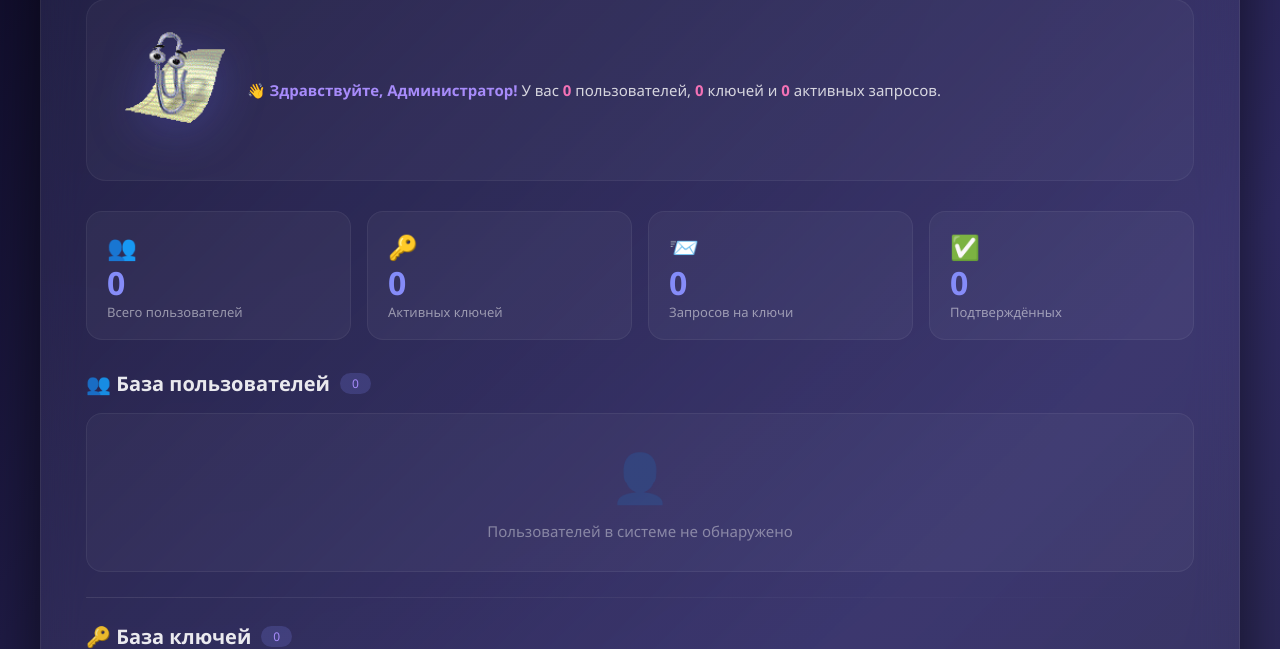
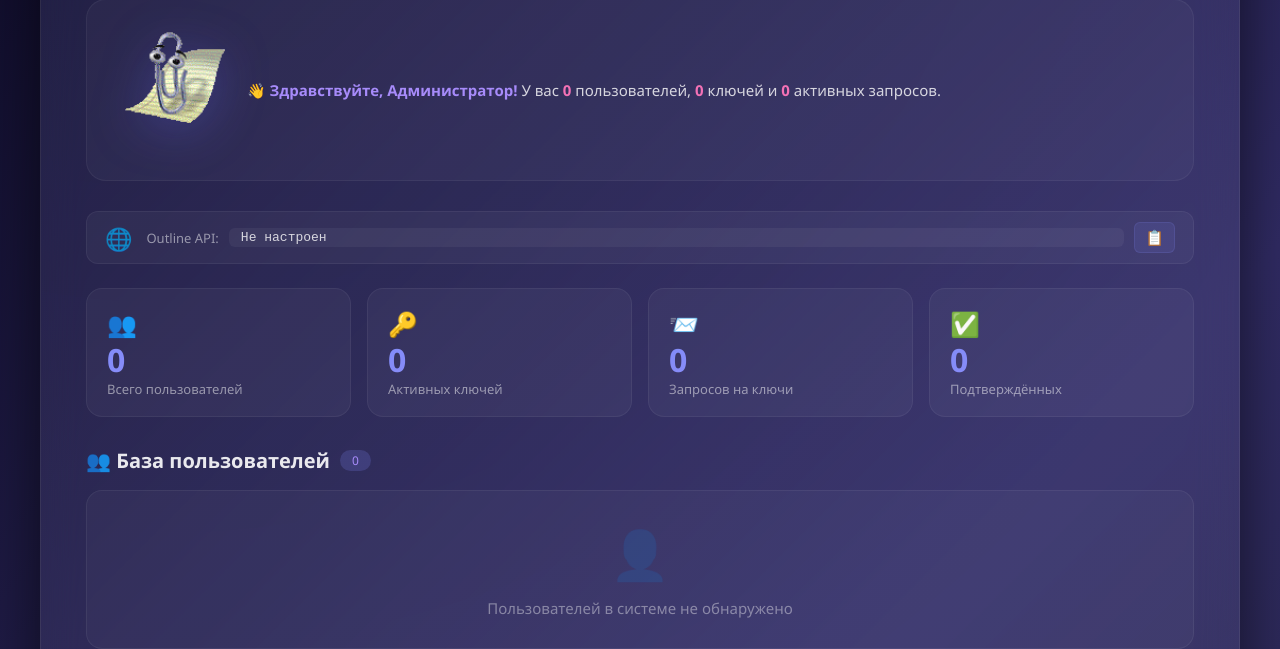
Before and after one commit to Docent681/docent-vpn, a Flask app: template backend/templates/admin_dashboard.html in a window 1280 px wide. Shown: the part 148-797 px from the top of the page. Run offline with Flask 3, Linux system fonts and the light colour scheme; the template is opened without the code that fills it, so the values that code supplies are empty.

Commit message:
api_ouutline frontend feature

```diff
--- a/backend/templates/admin_dashboard.html
+++ b/backend/templates/admin_dashboard.html
@@ -247,6 +247,107 @@
     .log-table-wrapper .empty-state {
         padding: 30px 20px;
     }
+    .api-info-bar {
+    display: flex;
+    align-items: center;
+    gap: 14px;
+    background: rgba(255, 255, 255, 0.04);
+    border: 1px solid rgba(255, 255, 255, 0.06);
+    border-radius: 12px;
+    padding: 10px 18px;
+    margin-bottom: 24px;
+    position: relative;
+    z-index: 1;
+    transition: all 0.3s ease;
+    }
+
+    .api-info-bar:hover {
+        background: rgba(255, 255, 255, 0.06);
+        border-color: rgba(255, 255, 255, 0.1);
+    }
+
+    .api-info-icon {
+        font-size: 22px;
+        flex-shrink: 0;
+        opacity: 0.7;
+    }
+
+    .api-info-content {
+        display: flex;
+        align-items: center;
+        gap: 10px;
+        flex-wrap: wrap;
+        flex: 1;
+        min-width: 0;
+    }
+
+    .api-info-label {
+        color: rgba(255, 255, 255, 0.5);
+        font-size: 13px;
+        font-weight: 500;
+        white-space: nowrap;
+    }
+
+    .api-info-value {
+        color: rgba(255, 255, 255, 0.8);
+        font-size: 13px;
+        font-family: 'Courier New', monospace;
+        word-break: break-all;
+        background: rgba(255, 255, 255, 0.05);
+        padding: 2px 12px;
+        border-radius: 6px;
+        flex: 1;
+        min-width: 100px;
+    }
+
+    .api-info-copy {
+        background: rgba(129, 140, 248, 0.12);
+        border: 1px solid rgba(129, 140, 248, 0.15);
+        color: #a78bfa;
+        padding: 4px 10px;
+        border-radius: 6px;
+        cursor: pointer;
+        font-size: 15px;
+        transition: all 0.3s ease;
+        flex-shrink: 0;
+        line-height: 1.4;
+    }
+
+    .api-info-copy:hover {
+        background: rgba(129, 140, 248, 0.2);
+        transform: scale(1.05);
+    }
+
+    .api-info-copy.copied {
+        background: rgba(52, 211, 153, 0.2);
+        border-color: rgba(52, 211, 153, 0.3);
+        color: #34d399;
+    }
+
+    @media (max-width: 600px) {
+        .api-info-bar {
+            flex-direction: column;
+            align-items: stretch;
+            gap: 8px;
+            padding: 12px 14px;
+        }
+
+        .api-info-content {
+            flex-direction: column;
+            align-items: stretch;
+            gap: 6px;
+        }
+
+        .api-info-value {
+            font-size: 12px;
+            padding: 4px 10px;
+        }
+
+        .api-info-copy {
+            align-self: flex-start;
+        }
+    }
+
 </style>
 {% endblock %}
 
@@ -286,6 +387,18 @@
             У вас <span class="highlight">{{ users|length if users else 0 }}</span> пользователей,
             <span class="highlight">{{ keys|length if keys else 0 }}</span> ключей и
             <span class="highlight">{{ reqs|length if reqs else 0 }}</span> активных запросов.
+        </div>
+    </div>
+
+    <!-- API OUTLINE INFO -->
+    <div class="api-info-bar">
+        <div class="api-info-icon">🌐</div>
+        <div class="api-info-content">
+            <span class="api-info-label">Outline API:</span>
+            <span class="api-info-value">{{ api_outline or 'Не настроен' }}</span>
+            <button class="api-info-copy" onclick="copyToClipboard('{{ api_outline or '' }}', this)" title="Скопировать API URL">
+                📋
+            </button>
         </div>
     </div>
 
```
